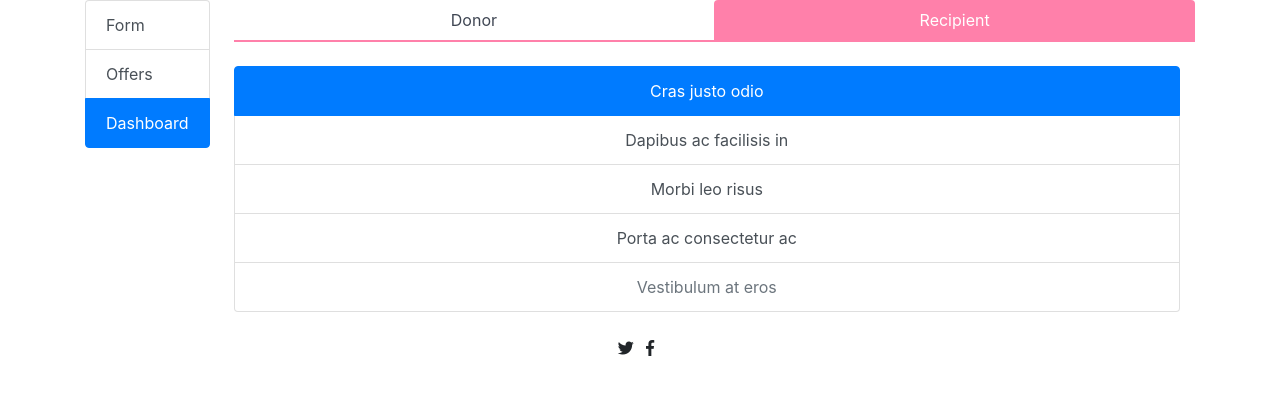
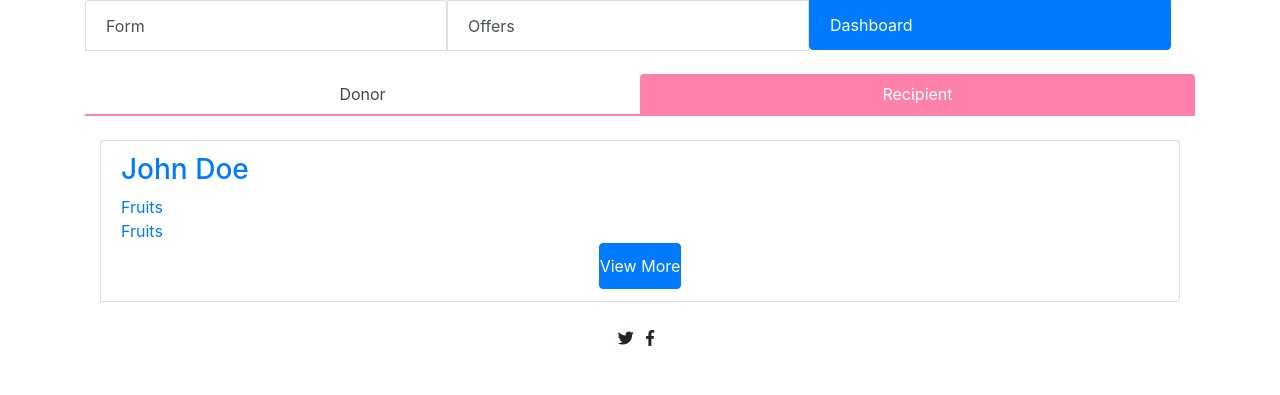
Before and after one commit to converyj/charitables, a PHP site: page /dashboard.php in a window 1280 px wide, after a click on "Recipient". Shown: the part 64-459 px from the top of the page. Run offline with PHP 8.4, Linux system fonts and the light colour scheme; some libraries are stand-ins or nearby versions.

Commit message:
finished the dashboard page

```diff
--- a/css/style.css
+++ b/css/style.css
@@ -151,3 +151,23 @@ display: none;
 	float:none;
 }
 */
+
+/* Dashboard Styles */
+
+.hideContent {
+		overflow: hidden;
+		height: 3em;
+}
+
+.showContent {
+		height: auto;
+}
+
+#Mybutton1 {
+		padding: 10px 0;
+		text-align: center;
+}
+
+#view-more {
+		clear: both;
+}
--- a/dashboard.php
+++ b/dashboard.php
@@ -20,38 +20,8 @@ session_start();
     <link rel="stylesheet" href="https://use.fontawesome.com/releases/v5.7.2/css/all.css">
     <meta name="viewport" content="width=device-width, initial-scale=1">
 </head>
-<style>
 
-/* ul {
-	height: 100px;
-} */
-.content {
-	height: 3em;
-}
-.hideContent {
-    overflow: hidden;
-    /* line-height: 1em; */
-	height: 3em !important;
-}
 
-.showContent {
-	overflow: default;
-    line-height: 1em;
-    height: auto;
-}
-
-h1 {
-    font-size: 24px;
-}
-p {
-    padding: 10px 0;
-}
-#Mybutton1 {
-    padding: 10px 0;
-    text-align: center;
-}
-
-</style>
 <body>
     <nav class="navbar navbar-expand-lg navbar-light bg-light">
         <a class="navbar-brand h1" href="home.html">Charitables</a>
@@ -70,6 +40,7 @@ p {
                     <a class="nav-link" href="dashboard.php">Dashboard</a>
                 </li>
                 <?php
+
             }
             ?>
                 <li class="nav-item">
@@ -97,6 +68,7 @@ p {
                     </a>
                 </li>
                 <?php
+
             } else {
                 ?>
                 <li class="nav-item">
@@ -106,6 +78,7 @@ p {
                     <a class="nav-link" href="signUp.php">Sign Up</a>
                 </li>
                 <?php
+
             }
             ?>
             </ul>
@@ -113,7 +86,7 @@ p {
     </nav>
     <main>
         <section class="container" id="app">
-        <div class="d-flex flex-lg-column flex-sm-row float-md-left mr-4 mb-4 justify-content-center">
+            <div class="d-flex mr-4 mb-4 justify-content-center">
                 <button type="button" class="list-group-item list-group-item-action">
                     Form
                 </button>
@@ -133,12 +106,36 @@ p {
                 <div id="donor" class="container tab-pane active center"><br>
                     <div class="list-group-horizontal">
                         <!-- call to database (dynamically) -->
-				    <div class="list-group-item list-group-item-action hideContent content">
-                            <!-- <a href="chatlist.php"> -->
-                                <!-- <img class="buttonCA" src="fruit.jpg" alt="profile" width="100" height="100" /> -->
+                        <div class="list-group-item list-group-item-action">
+                            <a href="details.php">
                                 <h3 class="text-left">John Doe</h3>
-                            		<!-- <div class="text-left content hideContent float-left"> -->
-							<div class="details text-left float-left">
+                                <div class="details float-left text-left content" :class=" { hideContent: isHidden, showContent: isShown } ">
+                                    <ul>
+                                        <li>Fruits 200</li>
+                                        <li>Vegetables & Legumes 100</li>
+                                        <li>Vegetables & Legumes 100</li>
+                                        <li>Vegetables & Legumes 100</li>
+                                        <li>Vegetables & Legumes 100</li>
+                                        <li>Vegetables & Legumes 100</li>
+                                    </ul>
+                                </div>
+                                <div class="float-right justify-content-center">
+                                    <i class="fas fa-angle-right fa-3x d-flex justify-content-end"></i>
+                                </div>
+                            </a>
+                            <div id="view-more">
+                                <button id="Mybutton1" @click="hideShow" class=" btn btn-primary" data-toggle="collapse">{{text}}</button>
+                            </div>
+                        </div>
+                    </div>
+                </div>
+                <div id="recipient" class="container tab-pane fade center"><br>
+                    <div class="list-group-horizontal">
+                        <!-- call to database (dynamically) -->
+                        <div class="list-group-item list-group-item-action">
+                            <a href="details.php">
+                                <h3 class="text-left">John Doe</h3>
+                                <div class="details float-left text-left hideContent content">
                                     <ul>
                                         <li>Fruits</li>
                                         <li>Fruits</li>
@@ -147,44 +144,19 @@ p {
                                         <li>Fruits</li>
                                         <li>Fruits</li>
                                     </ul>
-                            		</div>
+
                                     <div class="float-right justify-content-center">
                                         <i class="fas fa-angle-right fa-3x d-flex justify-content-end"></i>
                                     </div>
-                            <!-- </a> -->
                                 </div>
-                            <!-- <div> -->
-	                                <button id="Mybutton1" class="btn btn-primary" data-toggle="collapse" >View More</button>
-	                            <!-- </div> -->
-	                        <!-- </button>
-	                        <button type="button" class="list-group-item list-group-item-action">Dapibus ac facilisis in
-	                            <img class="buttonCA" src="fruit.jpg" width="100" height="100" />
-	                        </button>
-	                        <button type="button" class="list-group-item list-group-item-action">Morbi leo risus
-	                            <img class="buttonCA" src="fruit.jpg" width="100" height="100" />
-	                        </button>
-	                        <button type="button" class="list-group-item list-group-item-action">Porta ac consectetur ac
-	                            <img class="buttonCA" src="fruit.jpg" width="100" height="100" />
-	                        </button>
-	                        <button type="button" class="list-group-item list-group-item-action" disabled>Vestibulum at eros
-	                            <img class="buttonCA" src="fruit.jpg" width="100" height="100" />
-	                        </button> -->
-                    </div>
-                </div>
-                <div id="recipient" class="container tab-pane fade center"><br>
-                    <div class="list-group">
-                        <!-- call to database (dynamically) -->
-                        <button type="button" class="list-group-item list-group-item-action active">
-                            Cras justo odio
-                        </button>
-                        <button type="button" class="list-group-item list-group-item-action">Dapibus ac facilisis in</button>
-                        <button type="button" class="list-group-item list-group-item-action">Morbi leo risus</button>
-                        <button type="button" class="list-group-item list-group-item-action">Porta ac consectetur ac</button>
-                        <button type="button" class="list-group-item list-group-item-action" disabled>Vestibulum at eros</button>
+                            </a>
+                            <div id="view-more">
+                                <button id="Mybutton1" class="btn btn-primary" data-toggle="collapse">View More</button>
                             </div>
                         </div>
                     </div>
-
+                </div>
+            </div>
         </section>
         <footer class="page-footer text-center pb-4">
             <div class="icons mt-4">
@@ -200,28 +172,6 @@ p {
     <script src="https://code.jquery.com/jquery-3.2.1.slim.min.js" integrity="sha384-KJ3o2DKtIkvYIK3UENzmM7KCkRr/rE9/Qpg6aAZGJwFDMVNA/GpGFF93hXpG5KkN" crossorigin="anonymous"></script>
     <script src="https://cdnjs.cloudflare.com/ajax/libs/popper.js/1.12.9/umd/popper.min.js" integrity="sha384-ApNbgh9B+Y1QKtv3Rn7W3mgPxhU9K/ScQsAP7hUibX39j7fakFPskvXusvfa0b4Q" crossorigin="anonymous"></script>
     <script src="https://maxcdn.bootstrapcdn.com/bootstrap/4.0.0/js/bootstrap.min.js" integrity="sha384-JZR6Spejh4U02d8jOt6vLEHfe/JQGiRRSQQxSfFWpi1MquVdAyjUar5+76PVCmYl" crossorigin="anonymous"></script>
-
-    <script>
-         $("#Mybutton1").on("click", function() {
-    var $this = $(this);
-    // var $content = $this.parent().prev("div.content");
-    var linkText = $this.text().toUpperCase();
-
-    if(linkText === "VIEW MORE"){
-        console.log(linkText)
-        linkText = "View less";
-        $(".content").addClass("showContent");
-    } else {
-        console.log(linkText)
-
-        linkText = "View more";
-        $(".content").removeClass("showContent");
-
-    };
-
-    $this.text(linkText);
-});
-    </script>
 </body>
 
 </html>
--- a/js/dashboard.js
+++ b/js/dashboard.js
@@ -1,48 +1,30 @@
 var vm = new Vue({
     el: '#app',
     data: {
-        isHidden: true
+        isHidden: true,
+        isShown: false,
+        text: "View More"
     },
 
 
     methods: {
         hideShow() {
-            $("#Mybutton1").on("click", function() {
-                var $this = $(this);
-                // var $content = $this.parent().prev("div.content");
-                var linkText = $this.text().toUpperCase();
+            console.log("in")
+            // $("#Mybutton1").on("click", function() {
+            // var $this = $(this);
+            // var $content = $this.parent().prev("div.content");
+            this.text = this.text.toUpperCase();
 
-                if(linkText === "VIEW MORE"){
-                    linkText = "View less";
-                    $(".content").addClass("showContent");
-                } else {
-                    linkText = "View more";
-                    $("content").removeClass("showContent");
-                };
-
-                $this.text(linkText);
-            });
-
-        // remove(index) {
-        //     this.$delete(this.items, index);
-        // },
-
-        // parse() {
-        //     var myObjStr = JSON.stringify(this.items);
-
-        //     console.log(myObjStr)
-
-        //     $.ajax({
-        //         type: 'POST',
-        //         url: 'form-processing.php',
-        //         data: myObjStr,
-        //         success: function(response) {
-        //             console.log(response);
-        //         }
-        //     });
-        // }
-
+            if (this.text === "VIEW MORE") {
+                this.text = "View Less";
+                this.isHidden = false;
+                this.isShown = true;
+            } else {
+                this.text = "View More";
+                this.isHidden = true;
+                this.isShown = false;
+            };
+        }
     }
-}
 
 });
```
Lines whose indentation alone changed are shown as unchanged.
